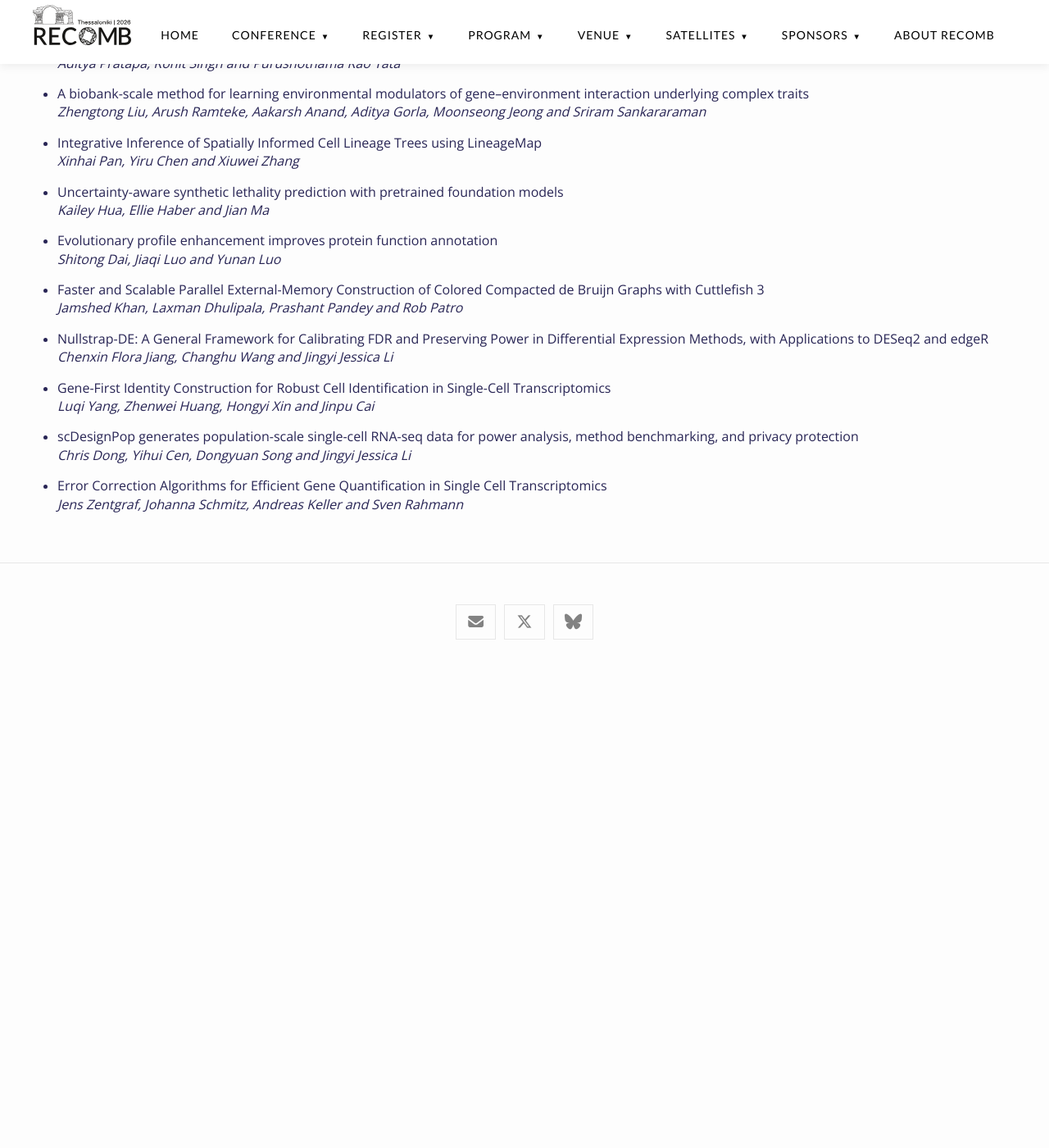
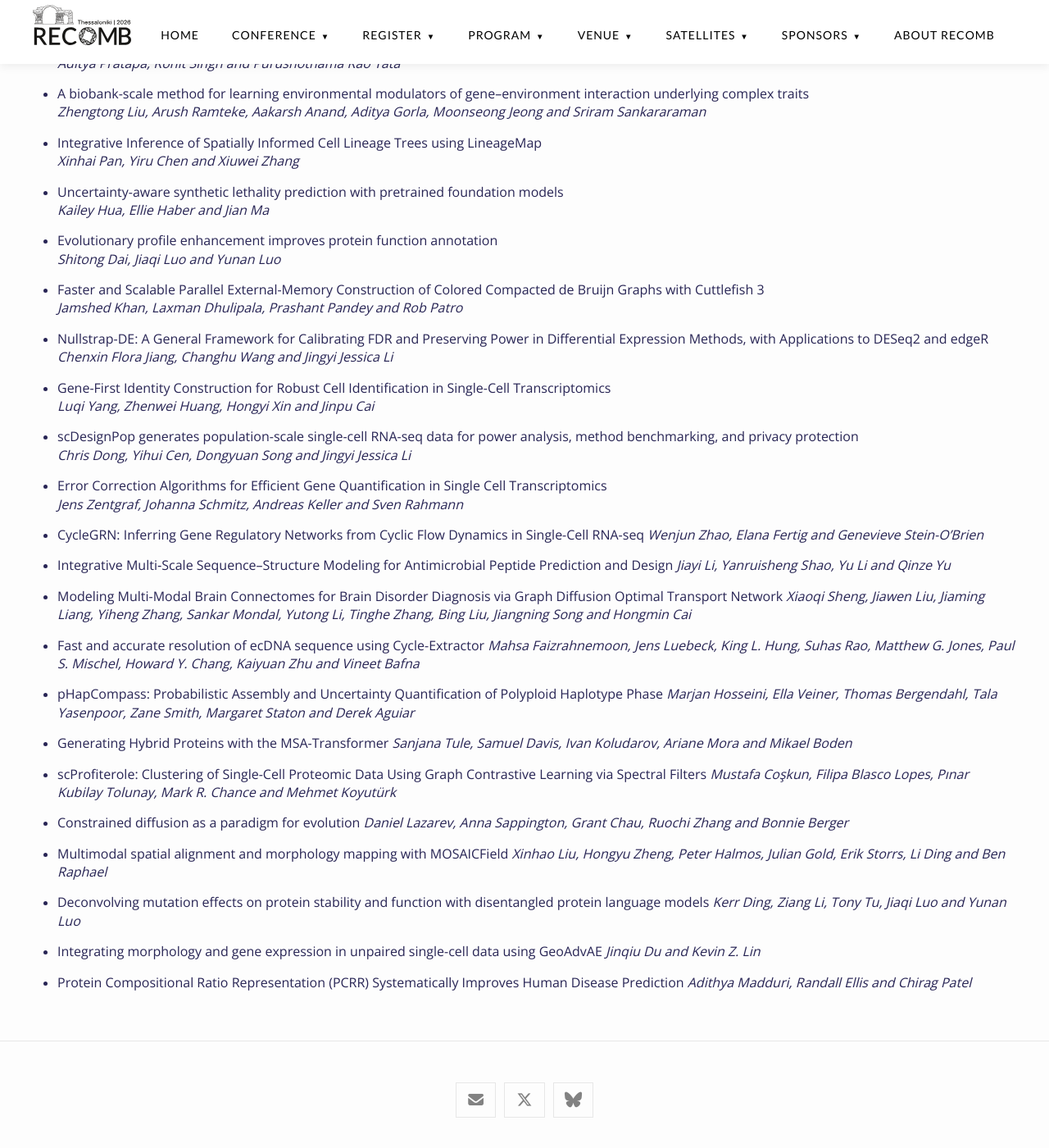
Before and after one commit to recomb-conference/recomb2026, a Jekyll site: the page built from accepted_papers.md, in a window 1280 px wide and 1400 px high, scrolled down 2884 px. Shown: the whole window at 82% size. Built offline with Jekyll 4.4.1, drawn with Linux system fonts in a browser that asks for light colours; nearby versions of some CDN libraries; our own code applies the rules of GitHub Pages for plain Markdown files; before the commit the page ends 3701 px from its top, so only the background shows below that.

Commit message:
Update accepted_papers.md

```diff
--- a/accepted_papers.md
+++ b/accepted_papers.md
@@ -158,3 +158,39 @@
 
 - Error Correction Algorithms for Efficient Gene Quantification in Single Cell Transcriptomics\
 *Jens Zentgraf, Johanna Schmitz, Andreas Keller and Sven Rahmann*
+
+- CycleGRN: Inferring Gene Regulatory Networks from Cyclic Flow Dynamics in Single-Cell RNA-seq
+*Wenjun Zhao, Elana Fertig and Genevieve Stein-O'Brien*
+
+- Integrative Multi‑Scale Sequence–Structure Modeling for Antimicrobial Peptide Prediction and Design
+*Jiayi Li, Yanruisheng Shao, Yu Li and Qinze Yu*
+
+- Modeling Multi-Modal Brain Connectomes for Brain Disorder Diagnosis via Graph Diffusion Optimal Transport Network
+*Xiaoqi Sheng, Jiawen Liu, Jiaming Liang, Yiheng Zhang, Sankar Mondal, Yutong Li, Tinghe Zhang, Bing Liu, Jiangning Song and Hongmin Cai*
+
+- Fast and accurate resolution of ecDNA sequence using Cycle-Extractor
+*Mahsa Faizrahnemoon, Jens Luebeck, King L. Hung, Suhas Rao, Matthew G. Jones, Paul S. Mischel, Howard Y. Chang, Kaiyuan Zhu and Vineet Bafna*
+
+- pHapCompass: Probabilistic Assembly and Uncertainty Quantification of Polyploid Haplotype Phase
+*Marjan Hosseini, Ella Veiner, Thomas Bergendahl, Tala Yasenpoor, Zane Smith, Margaret Staton and Derek Aguiar*
+
+- Generating Hybrid Proteins with the MSA-Transformer
+*Sanjana Tule, Samuel Davis, Ivan Koludarov, Ariane Mora and Mikael Boden*
+
+- scProfiterole: Clustering of Single-Cell Proteomic Data Using Graph Contrastive Learning via Spectral Filters
+*Mustafa Coşkun, Filipa Blasco Lopes, Pınar Kubilay Tolunay, Mark R. Chance and Mehmet Koyutürk*
+
+- Constrained diffusion as a paradigm for evolution
+*Daniel Lazarev, Anna Sappington, Grant Chau, Ruochi Zhang and Bonnie Berger*
+
+- Multimodal spatial alignment and morphology mapping with MOSAICField
+*Xinhao Liu, Hongyu Zheng, Peter Halmos, Julian Gold, Erik Storrs, Li Ding and Ben Raphael*
+
+- Deconvolving mutation effects on protein stability and function with disentangled protein language models
+*Kerr Ding, Ziang Li, Tony Tu, Jiaqi Luo and Yunan Luo*
+
+- Integrating morphology and gene expression in unpaired single-cell data using GeoAdvAE
+*Jinqiu Du and Kevin Z. Lin*
+
+- Protein Compositional Ratio Representation (PCRR) Systematically Improves Human Disease Prediction
+*Adithya Madduri, Randall Ellis and Chirag Patel*
```
